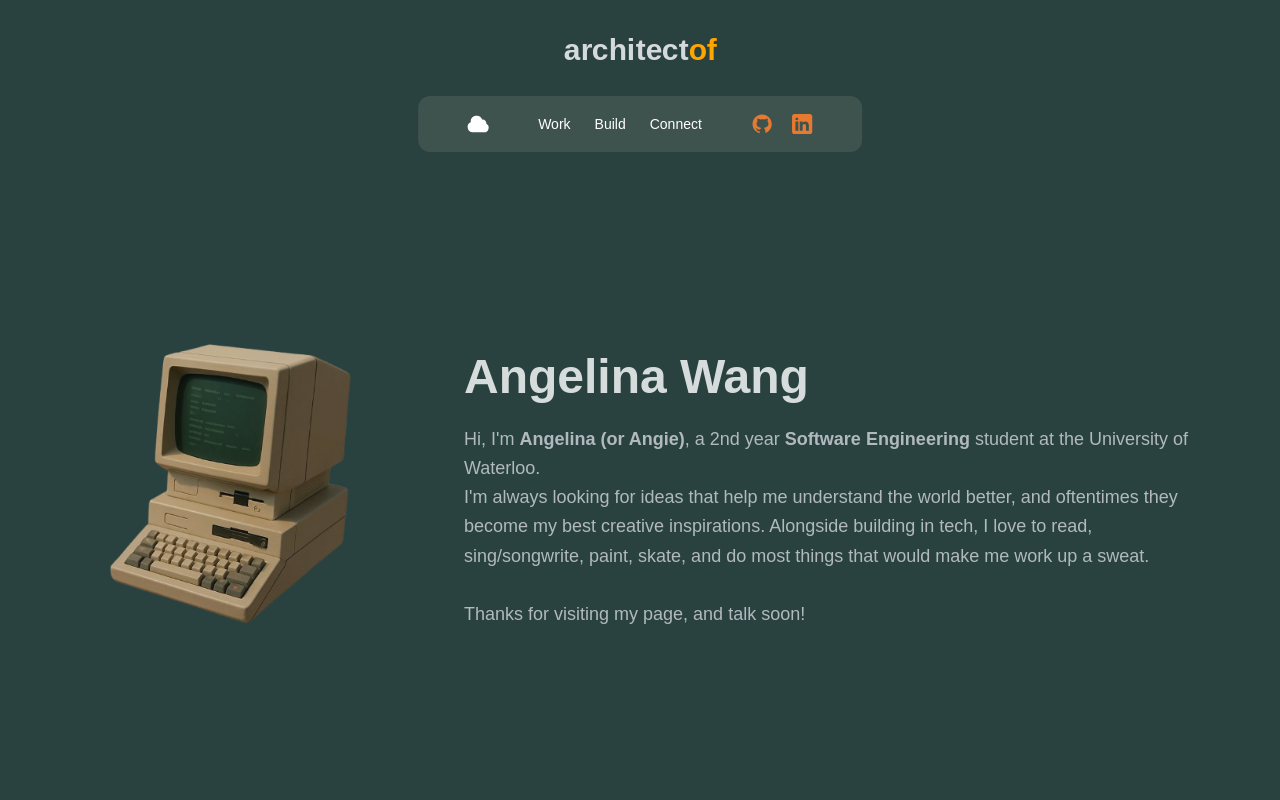
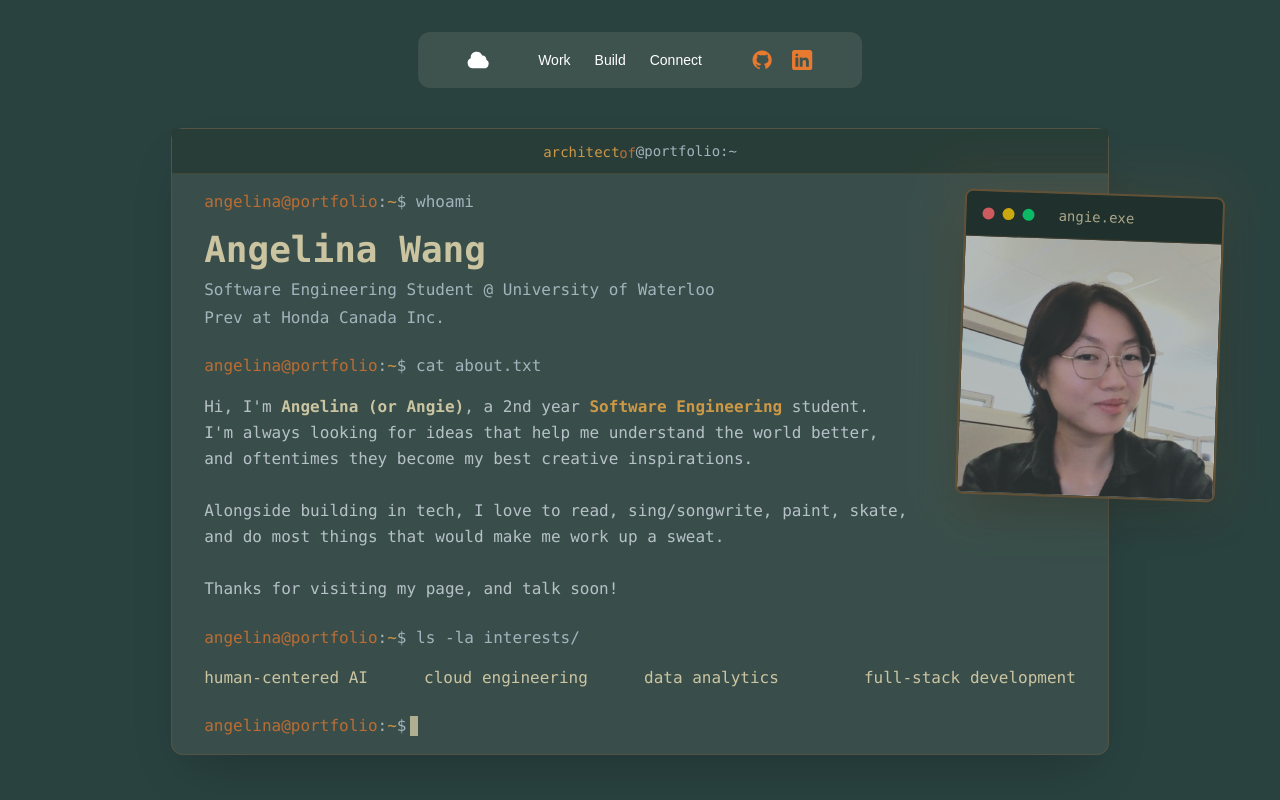
Before and after one commit to archangelinux/portfolio, a React (Vite) app: page / in a window 1280 px wide. Shown: the top 800 px of the page. Built offline with nearby package versions, Linux system fonts and the light colour scheme.

Commit message:
revamp + project updates

```diff
--- a/src/App.tsx
+++ b/src/App.tsx
@@ -1,9 +1,8 @@
 import React, { useEffect, useState, useRef } from "react";
-import { motion, useScroll, useTransform } from "framer-motion";
+import { motion, useScroll, useTransform, LayoutGroup } from "framer-motion";
 import "keen-slider/keen-slider.min.css";
 import Navbar from "@/scenes/navbar";
 import Experience from "@/scenes/experience";
-import AnimatedName from "@/scenes/animatedname";
 import Projects from "@/scenes/projects";
 import ToolsSection from "@/scenes/tools";
 import {
@@ -13,9 +12,80 @@ import {
   FaSquareXTwitter,
 } from "react-icons/fa6";
 
-import retroComputer from "@/assets/retro-computer.png";
+import headshot from "@/assets/headshot.jpeg";
 
+// Types and data for animated name
+interface Letter {
+  char: string;
+  id: number;
+  isNew: boolean;
+}
 
+const nameVariants: string[] = [
+  "angelina",
+  "angelinux",
+  "archangel",
+  "architect",
+  "architect of",
+  "architect of change",
+  "archangelinux",
+];
+
+function diffAssign(
+  prev: Letter[],
+  nextStr: string,
+  idCounter: React.RefObject<number>
+): Letter[] {
+  const m = prev.length;
+  const n = nextStr.length;
+
+  const dp: number[][] = Array(m + 1)
+    .fill(0)
+    .map(() => Array(n + 1).fill(0));
+  for (let i = 1; i <= m; i++) {
+    for (let j = 1; j <= n; j++) {
+      dp[i][j] =
+        prev[i - 1].char === nextStr[j - 1]
+          ? dp[i - 1][j - 1] + 1
+          : Math.max(dp[i - 1][j], dp[i][j - 1]);
+    }
+  }
+
+  const matches: { prevIndex: number; newIndex: number }[] = [];
+  let i = m;
+  let j = n;
+  while (i > 0 && j > 0) {
+    if (prev[i - 1].char === nextStr[j - 1]) {
+      matches.unshift({ prevIndex: i - 1, newIndex: j - 1 });
+      i--;
+      j--;
+    } else if (dp[i - 1][j] > dp[i][j - 1]) {
+      i--;
+    } else {
+      j--;
+    }
+  }
+
+  const matchMap = new Map<number, number>();
+  matches.forEach(({ prevIndex, newIndex }) =>
+    matchMap.set(newIndex, prevIndex)
+  );
+
+  const out: Letter[] = [];
+  for (let k = 0; k < n; k++) {
+    if (matchMap.has(k)) {
+      const prevIndex = matchMap.get(k)!;
+      out.push({ char: nextStr[k], id: prev[prevIndex].id, isNew: false });
+    } else {
+      out.push({ char: nextStr[k], id: idCounter.current++, isNew: true });
+    }
+  }
+
+  if (nextStr === "architect") {
+    return out.map((l) => (l.char === "e" ? { ...l, isNew: true } : l));
+  }
+  return out;
+}
 
 const AnimatedSection = ({
   id,
@@ -63,11 +133,31 @@ const App: React.FC = () => {
   const [lastScrollY, setLastScrollY] = useState<number>(0);
   const [isAtTop, setIsAtTop] = useState<boolean>(true);
 
+  // Animated name state
+  const [step, setStep] = useState(0);
+  const [letters, setLetters] = useState<Letter[]>(
+    nameVariants[0].split("").map((c, i) => ({ char: c, id: i, isNew: false }))
+  );
+  const idCounter = useRef(letters.length);
+
   useEffect(() => {
     setTimeout(() => {
       window.scrollTo(0, 0);
     }, 100);
   }, []);
+
+  // Animated name effects
+  useEffect(() => {
+    const iv = setInterval(
+      () => setStep((s) => (s + 1) % nameVariants.length),
+      1500
+    );
+    return () => clearInterval(iv);
+  }, []);
+
+  useEffect(() => {
+    setLetters((prev) => diffAssign(prev, nameVariants[step], idCounter));
+  }, [step]);
 
   //navbar scroll response
   useEffect(() => {
@@ -124,92 +214,221 @@ const App: React.FC = () => {
 
   return (
     <div className="app">
-      {/* Dynamic rotating text placed above the navbar - only visible at top */}
-      <div
-        className={`relative z-40 mt-8 flex justify-center transition-all duration-500 ease-out overflow-hidden ${
-          isAtTop ? "opacity-100 max-h-20" : "opacity-0 max-h-0"
-        }`}
-      >
-        <div className="text-white/80 text-2xl md:text-3xl font-semibold">
-          <AnimatedName />
-        </div>
-      </div>
 
       <div
         className={`fixed left-0 w-full z-50 transition-all duration-500 ease-out ${
-          isAtTop ? "top-16" : "top-0"
+          isAtTop ? "top-0" : "top-0"
         } ${showNavbar ? "navbar-pop-in" : "navbar-pop-out"}`}
         style={{ perspective: "1000px" }}
       >
         <Navbar />
       </div>
 
-      {/* Spacer div that pushes content down when navbar is pushed down */}
-      <div
-        className={`transition-all duration-500 ease-out ${
-          isAtTop ? "h-16" : "h-0"
-        }`}
-      />
-
       <AnimatedSection
         id="home"
-        className="flex flex-col items-center justify-center min-h-[80vh] pt-16"
+        className="flex flex-col items-center justify-center min-h-[85vh] pt-32"
       >
-        {/* Main hero content */}
+        {/* Terminal Hero Section */}
         <motion.div
-          initial={{ opacity: 0, y: 30 }}
-          animate={{ opacity: 1, y: 0 }}
+          initial={{ opacity: 0, scale: 0.95 }}
+          animate={{ opacity: 1, scale: 1 }}
           transition={{ duration: 0.8, delay: 0.3 }}
-          className="max-w-6xl mx-auto px-4"
+          className="flex justify-center w-full px-4"
         >
-          <div className="flex flex-col xl:flex-row items-center gap-2 xl:gap-16">
-            {/* Top row: Image and Name (mobile) / Full layout (desktop) */}
-            <div className="flex flex-row xl:flex-col items-center xl:items-start gap-6 xl:gap-16 w-full xl:w-auto">
-              {/* Retro Computer Image */}
-              <div className="flex-shrink-0">
-                {/* Bouncing image */}
-                <motion.img
-                  src={retroComputer}
-                  alt="Retro Computer"
-                  className="w-40 h-auto md:w-[28rem] xl:w-80 2xl:w-96 object-contain"
-                  animate={{
-                    y: [0, -8, 0],
-                  }}
-                  transition={{
-                    duration: 3,
-                    repeat: Infinity,
-                    ease: "easeInOut",
-                  }}
-                />
-              </div>
-
-              {/* Name - only visible on mobile, hidden on desktop */}
-              <div className="xl:hidden text-left">
-                <h1 className="text-4xl md:text-6xl font-bold text-yellow-600 leading-none">
-                  Angelina<br />
-                  <span style={{ fontSize: 'clamp(56px, 8vw, 72px)' }}>Wang</span>
-                </h1>
+          {/* Terminal Container - Centered */}
+          <div className="relative bg-[#3F534E] rounded-xl shadow-2xl overflow-visible border border-[#E87A30]/20 max-w-5xl">
+            {/* Terminal Header - Animated Name */}
+            <div className="bg-[#2A3D36] px-4 py-3 flex items-center justify-center border-b border-[#E87A30]/20">
+              <div className="text-sm font-mono flex items-center">
+                <LayoutGroup>
+                  <motion.div layout className="inline-flex lowercase">
+                    {letters.map(({ char, id, isNew }) => {
+                      const current = nameVariants[step];
+                      let color: string;
+                      if (current === "angelina") {
+                        color = "#FDECBF";
+                      } else if (current === "archangelinux" || isNew) {
+                        color = "#E87A30";
+                      } else {
+                        color = "#FFB347";
+                      }
+                      return (
+                        <motion.span key={id} layout style={{ color }}>
+                          {char}
+                        </motion.span>
+                      );
+                    })}
+                  </motion.div>
+                </LayoutGroup>
+                <motion.span
+                  className="text-slate-300"
+                  initial={false}
+                  animate={{ x: 0 }}
+                  transition={{ type: "tween", duration: 0 }}
+                >
+                  @portfolio:~
+                </motion.span>
               </div>
             </div>
 
-            {/* Description text and desktop name */}
-            <div className="flex-1 text-left px-6 xl:px-0">
-                              {/* Desktop name - hidden on mobile */}
-                <h1 className="hidden xl:block text-4xl xl:text-5xl font-bold text-white mb-6">
+            {/* Terminal Content */}
+            <div className="px-8 py-4 font-mono text-sm md:text-base">
+              {/* Terminal Commands */}
+              <motion.div
+                initial={{ opacity: 0 }}
+                animate={{ opacity: 1 }}
+                transition={{ delay: 0.8, duration: 0.5 }}
+                className="mb-4"
+              >
+                <span className="text-[#E87A30]">angelina@portfolio</span>
+                <span className="text-slate-300">:</span>
+                <span className="text-[#FFB347]">~</span>
+                <span className="text-slate-300">$ whoami</span>
+              </motion.div>
+
+              <motion.div
+                initial={{ opacity: 0 }}
+                animate={{ opacity: 1 }}
+                transition={{ delay: 1.3, duration: 0.5 }}
+                className="mb-6 text-slate-100"
+              >
+                <h1 className="text-2xl md:text-4xl font-bold mb-2 text-[#FDECBF]">
                   Angelina Wang
                 </h1>
-                             <p className="text-base md:text-lg text-gray-300 leading-relaxed max-w-xl xl:max-w-4xl">
-                Hi, I'm <b>Angelina (or Angie)</b>, a 2nd year{" "}
-                <b>Software Engineering</b> student at the University of
-                Waterloo.
-                <br /> I'm always looking for ideas that help me understand the world
-                better, and oftentimes they become my best creative inspirations.
-                Alongside building in tech, I love to read, sing/songwrite,
-                paint, skate, and do most things that would make me work up a
-                sweat.
-                <br/><br/>Thanks for visiting my page, and talk soon!
-              </p>
+                <p className="text-slate-300 mb-1">Software Engineering Student @ University of Waterloo</p>
+                <p className="text-slate-300">Prev at Honda Canada Inc.</p>
+              </motion.div>
+
+              <motion.div
+                initial={{ opacity: 0 }}
+                animate={{ opacity: 1 }}
+                transition={{ delay: 1.8, duration: 0.5 }}
+                className="mb-4"
+              >
+                <span className="text-[#E87A30]">angelina@portfolio</span>
+                <span className="text-slate-300">:</span>
+                <span className="text-[#FFB347]">~</span>
+                <span className="text-slate-300">$ cat about.txt</span>
+              </motion.div>
+
+              <motion.div
+                initial={{ opacity: 0 }}
+                animate={{ opacity: 1 }}
+                transition={{ delay: 2.3, duration: 0.5 }}
+                className="mb-6 text-slate-200 leading-relaxed"
+              >
+                Hi, I'm <span className="text-[#FDECBF] font-semibold">Angelina (or Angie)</span>, a 2nd year{" "}
+                <span className="text-[#FFB347] font-semibold">Software Engineering</span> student.<br />
+                I'm always looking for ideas that help me understand the world better,<br />
+                and oftentimes they become my best creative inspirations.<br />
+                <br />
+                Alongside building in tech, I love to read, sing/songwrite, paint, skate,<br />
+                and do most things that would make me work up a sweat.<br />
+                <br />
+                Thanks for visiting my page, and talk soon!
+              </motion.div>
+
+              <motion.div
+                initial={{ opacity: 0 }}
+                animate={{ opacity: 1 }}
+                transition={{ delay: 2.8, duration: 0.5 }}
+                className="mb-4"
+              >
+                <span className="text-[#E87A30]">angelina@portfolio</span>
+                <span className="text-slate-300">:</span>
+                <span className="text-[#FFB347]">~</span>
+                <span className="text-slate-300">$ ls -la interests/</span>
+              </motion.div>
+
+              <motion.div
+                initial={{ opacity: 0 }}
+                animate={{ opacity: 1 }}
+                transition={{ delay: 3.3, duration: 0.5 }}
+                className="mb-6"
+              >
+                <div className="grid grid-cols-2 md:grid-cols-4 gap-2 text-slate-300">
+                  <span className="text-[#FDECBF]">human-centered AI</span>
+                  <span className="text-[#FDECBF]">cloud engineering</span>
+                  <span className="text-[#FDECBF]">data analytics</span>
+                  <span className="text-[#FDECBF]">full-stack development</span>
+                </div>
+              </motion.div>
+
+              <motion.div
+                initial={{ opacity: 0 }}
+                animate={{ opacity: 1 }}
+                transition={{ delay: 3.8, duration: 0.5 }}
+                className="flex items-center"
+              >
+                <span className="text-[#E87A30]">angelina@portfolio</span>
+                <span className="text-slate-300">:</span>
+                <span className="text-[#FFB347]">~</span>
+                <span className="text-slate-300">$</span>
+                <motion.span
+                  animate={{ opacity: [0, 1, 0] }}
+                  transition={{ duration: 1, repeat: Infinity }}
+                  className="ml-1 w-2 h-5 bg-[#FDECBF] inline-block"
+                />
+              </motion.div>
             </div>
+
+            {/* Floating Headshot Window - Larger and more prominent */}
+            <motion.div
+              initial={{ opacity: 0, scale: 0.8, x: 50 }}
+              animate={{ opacity: 1, scale: 1, x: 0 }}
+              transition={{ duration: 0.8, delay: 1.5 }}
+              className="absolute top-8 -right-20 md:top-12 md:-right-24 lg:top-16 lg:-right-28 z-20"
+            >
+            {/* Floating window container */}
+            <div className="relative">
+              {/* Window frame */}
+              <div className="bg-[#2A3D36] rounded-lg shadow-2xl border-2 border-[#E87A30]/40 overflow-hidden transform rotate-2 hover:rotate-0 transition-transform duration-300">
+                {/* Window header */}
+                <div className="bg-[#1F2B26] px-4 py-3 flex items-center justify-between border-b border-[#E87A30]/20">
+                  <div className="flex items-center space-x-2">
+                    <div className="w-3 h-3 rounded-full bg-red-400"></div>
+                    <div className="w-3 h-3 rounded-full bg-yellow-400"></div>
+                    <div className="w-3 h-3 rounded-full bg-green-400"></div>
+                  </div>
+                  <div className="text-[#FDECBF] text-sm font-mono opacity-80">
+                    angie.exe
+                  </div>
+                  <div className="w-12"></div>
+                </div>
+
+                {/* Image container with hover effects */}
+                <motion.div
+                  whileHover={{ scale: 1.05 }}
+                  className="relative overflow-hidden"
+                >
+                  <img
+                    src={headshot}
+                    alt="Angelina Wang"
+                    className="w-48 h-48 md:w-56 md:h-56 lg:w-64 lg:h-64 object-cover"
+                  />
+
+                  {/* Subtle overlay effect */}
+                  <div className="absolute inset-0 bg-gradient-to-tr from-[#E87A30]/10 to-transparent opacity-0 hover:opacity-100 transition-opacity duration-300"></div>
+                </motion.div>
+              </div>
+
+              {/* Floating animation effect */}
+              <motion.div
+                animate={{
+                  y: [0, -3, 0],
+                }}
+                transition={{
+                  duration: 4,
+                  repeat: Infinity,
+                  ease: "easeInOut",
+                }}
+                className="absolute inset-0 pointer-events-none"
+              />
+
+              {/* Subtle glow effect */}
+              <div className="absolute inset-0 bg-[#E87A30]/10 rounded-lg blur-xl -z-10 scale-110"></div>
+            </div>
+            </motion.div>
           </div>
         </motion.div>
       </AnimatedSection>
@@ -232,9 +451,9 @@ const App: React.FC = () => {
 
       <AnimatedSection id="connect" className="pt-40 mt-20 relative">
         <div className="relative overflow-hidden">
-          {/* Light rounded background container - zoomed in circle */}
+          {/* Dark themed background container matching your brand */}
           <div
-            className="absolute inset-0 bg-gray-100 z-0"
+            className="absolute inset-0 bg-[#3F534E] z-0 border-t-2 border-[#E87A30]/20"
             style={{
               left: "50%",
               transform: "translateX(-50%)",
@@ -248,7 +467,7 @@ const App: React.FC = () => {
           <div className="max-w-[1400px] mx-auto relative z-10 mt-30 px-8 md:px-16 lg:px-24">
             {/* Section heading */}
             <div className="mb-8">
-              <h2 className="text-3xl md:text-4xl lg:text-5xl font-semibold text-slate-800 text-center">
+              <h2 className="text-3xl md:text-4xl lg:text-5xl font-semibold text-[#FDECBF] text-center">
                 &lt;Connect/&gt;
               </h2>
             </div>
@@ -261,7 +480,7 @@ const App: React.FC = () => {
               className="flex items-center justify-center mb-20 mt-20"
             >
               {/* Pill-shaped container */}
-              <div className="bg-white/90 border border-gray-200 rounded-full px-8 md:px-12 lg:px-16 py-6 md:py-8 shadow-lg">
+              <div className="bg-[#2A3D36]/90 border-2 border-[#E87A30]/30 rounded-full px-8 md:px-12 lg:px-16 py-6 md:py-8 shadow-lg">
                 {/* Icons row */}
                 <div className="flex items-center justify-center space-x-6 md:space-x-8 lg:space-x-10">
                   {[
@@ -298,13 +517,13 @@ const App: React.FC = () => {
                         href={item.href}
                         target="_blank"
                         rel="noopener noreferrer"
-                        className="block p-3 md:p-4 rounded-full hover:bg-gray-100 hover:scale-110 transition-all duration-300"
+                        className="block p-3 md:p-4 rounded-full hover:bg-[#3F534E] hover:scale-110 transition-all duration-300"
                       >
                         {item.icon}
                       </a>
 
                       {/* Theme-matched tooltip */}
-                      <div className="absolute bottom-full left-1/2 transform -translate-x-1/2 mb-4 px-4 py-2 bg-white border border-[#E87A30] text-[#E87A30] text-sm rounded-lg opacity-0 group-hover:opacity-100 transition-all duration-300 pointer-events-none whitespace-nowrap z-10 shadow-md">
+                      <div className="absolute bottom-full left-1/2 transform -translate-x-1/2 mb-4 px-4 py-2 bg-[#2A3D36] border border-[#E87A30] text-[#FDECBF] text-sm rounded-lg opacity-0 group-hover:opacity-100 transition-all duration-300 pointer-events-none whitespace-nowrap z-10 shadow-md">
                         {item.text}
                         {/* Tooltip arrow */}
                         <div className="absolute top-full left-1/2 transform -translate-x-1/2 w-0 h-0 border-l-4 border-r-4 border-t-4 border-transparent border-t-[#E87A30]"></div>
@@ -318,14 +537,14 @@ const App: React.FC = () => {
 
 
             {/* Thin line divider */}
-            <div className="w-full h-px bg-slate-300 mb-4"></div>
+            <div className="w-full h-px bg-[#E87A30]/30 mb-4"></div>
 
             <motion.footer
               initial={{ opacity: 0 }}
               whileInView={{ opacity: 1 }}
               viewport={{ once: false }}
               transition={{ duration: 0.5, delay: 0.4 }}
-              className="py-5 text-center text-sm text-slate-700"
+              className="py-5 text-center text-sm text-slate-300"
             >
               &copy; 2025 Angelina Wang
             </motion.footer>
```
Also changed, not shown: src/scenes/experience.tsx (+18 -18 lines), src/scenes/projects.tsx (+18 -17 lines), src/assets/headshot.jpeg (added), 1 other file (tests, documents, lock files or other folders).
